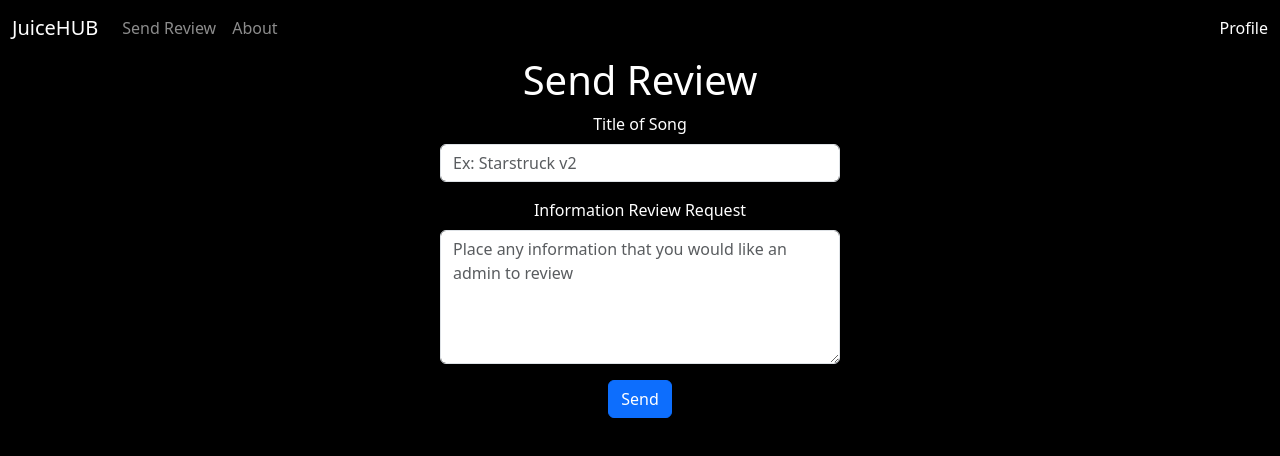
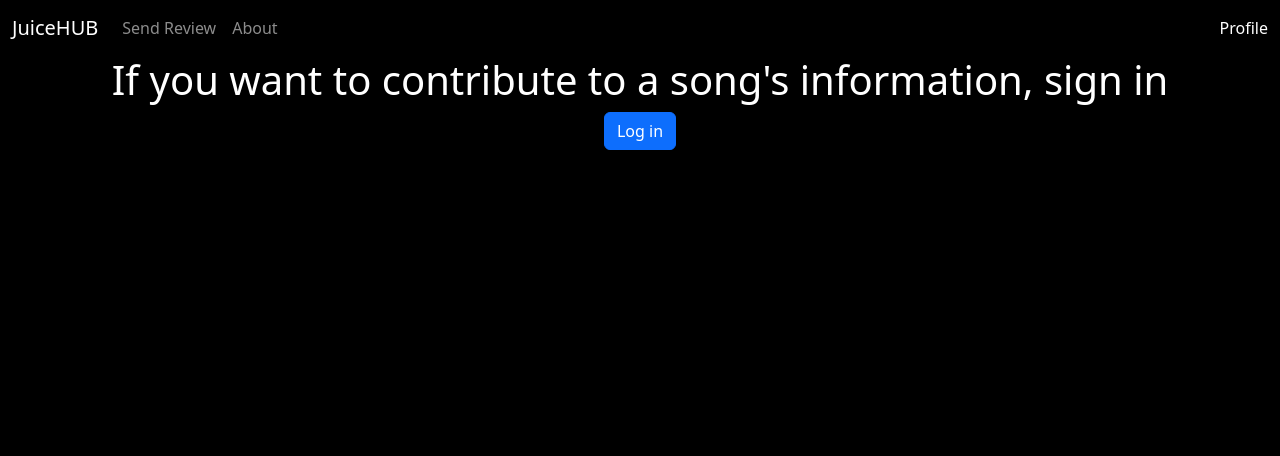
Before and after one commit to Saul999/JuiceHUB, a React (Vite) app in the folder frontend/: page /songs/1/send-review in a window 1280 px wide. Shown: the top 456 px of the page. Built offline with nearby package versions, Linux system fonts and the light colour scheme; no server answers.

Commit message:
User needs to be signed in to send review

```diff
--- a/frontend/src/components/SendReview.tsx
+++ b/frontend/src/components/SendReview.tsx
@@ -1,9 +1,13 @@
-import { FormGroup } from "react-bootstrap";
+import { Form, FormGroup } from "react-bootstrap"; // Import FormGroup from Form
 import Button from "react-bootstrap/Button";
-import Form from "react-bootstrap/Form";
+import { Link } from "react-router-dom";
+import useUser from "../hooks/useUser";
 
 function SendReview() {
+  const { user } = useUser();
   return (
+    <>
+      {user ? (
         <div className="d-flex justify-content-center align-items-center">
           <div>
             <h1>Send Review</h1>
@@ -25,10 +29,29 @@ function SendReview() {
                   style={{ width: "400px" }}
                 />
               </FormGroup>
+              <FormGroup className="mb-3">
+                <Form.Label>User ID</Form.Label>
+                <Form.Control
+                  as="textarea"
+                  value={user.uid}
+                  readOnly
+                  style={{ width: "400px" }}
+                />
+              </FormGroup>
+
+              <Button className="mb-3">Send</Button>
             </Form>
-        <Button className="mb-3">Send</Button>
           </div>
         </div>
+      ) : (
+        <>
+          <h1>If you want to contribute to a song's information, sign in</h1>
+          <Link to="/login">
+            <Button>Log in</Button>{" "}
+          </Link>
+        </>
+      )}
+    </>
   );
 }
 
```
Lines whose indentation alone changed are shown as unchanged.
